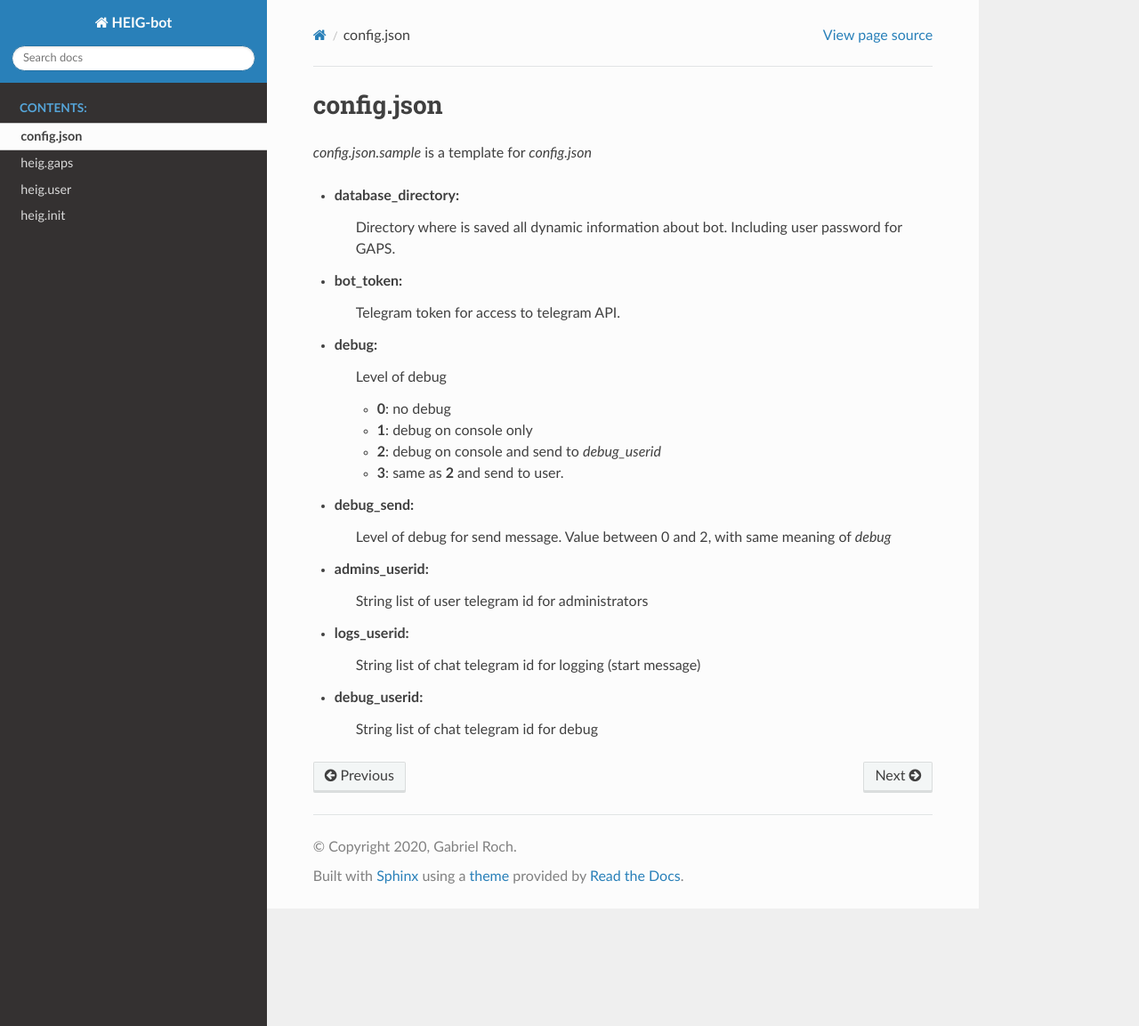
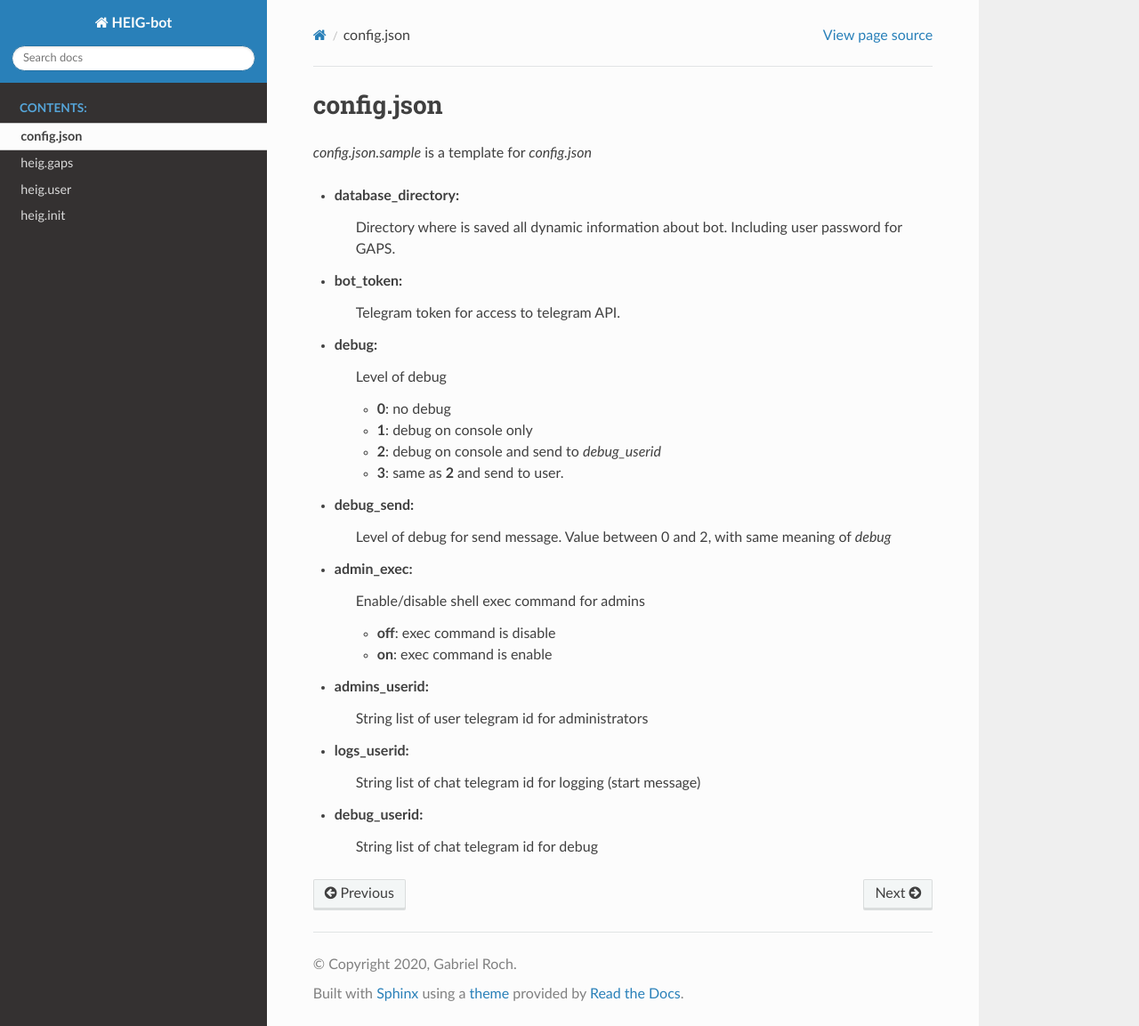
Before and after one commit to HEIG-TS/heig-bot, a Sphinx documentation site: the page built from docs/source/config.py.rst, in a window 1280 px wide and 1153 px high. Shown: the whole window at 89% size. Built offline with Sphinx 7.4.7 and the Read the Docs theme 2.0.0, drawn with Linux system fonts in a browser that asks for light colours.

Commit message:
Fixes #24: Add configuration for en/disable exec

```diff
--- a/docs/source/config.py.rst
+++ b/docs/source/config.py.rst
@@ -19,6 +19,11 @@ config.json
 - **debug_send**:
     Level of debug for send message. Value between 0
     and 2, with same meaning of `debug`
+- **admin_exec**:
+    Enable/disable shell exec command for admins
+
+    - **off**: exec command is disable
+    - **on**: exec command is enable
 - **admins_userid**:
     String list of user telegram id for
     administrators
```
Also changed, not shown: bot.py (+12 -10 lines), 1 other file.
